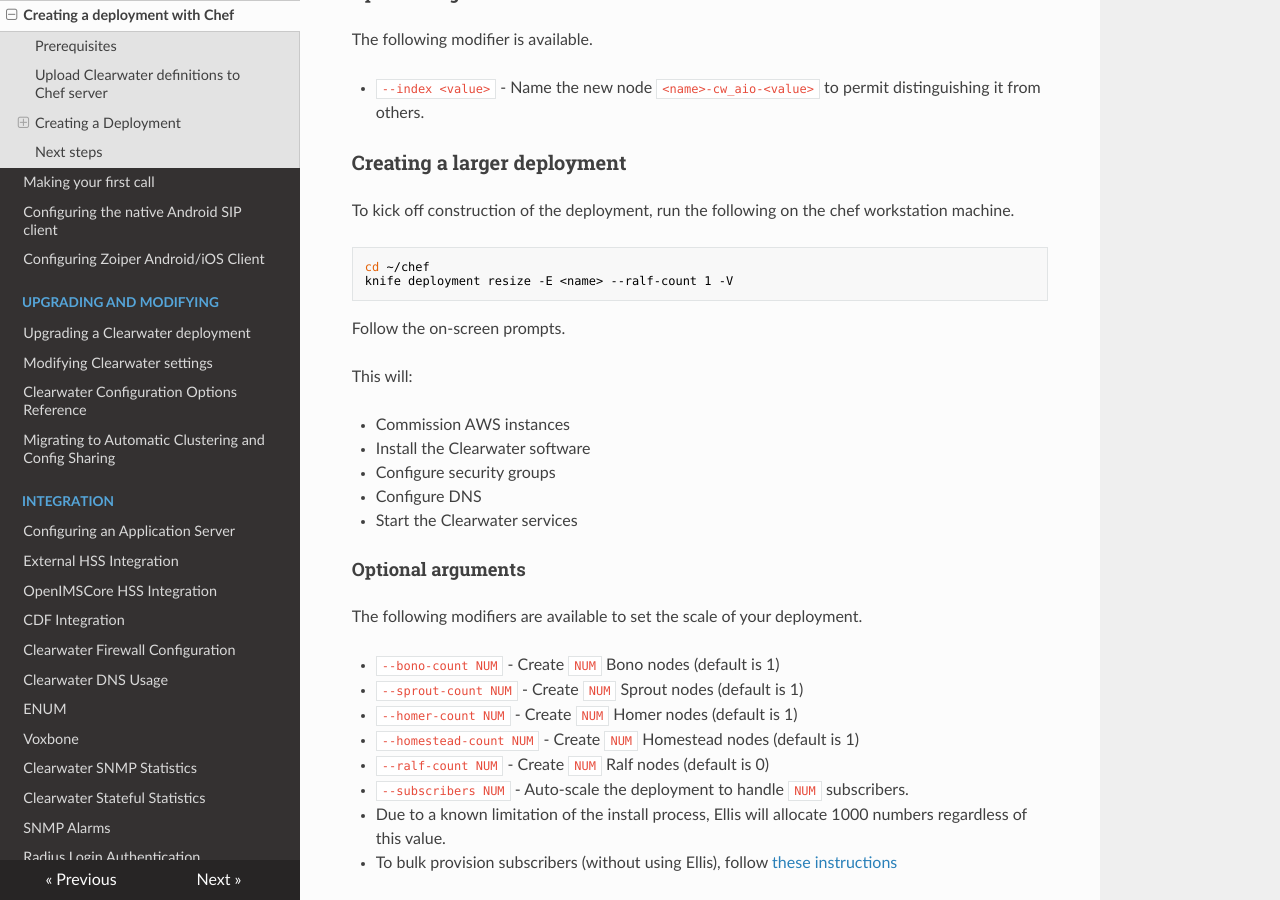
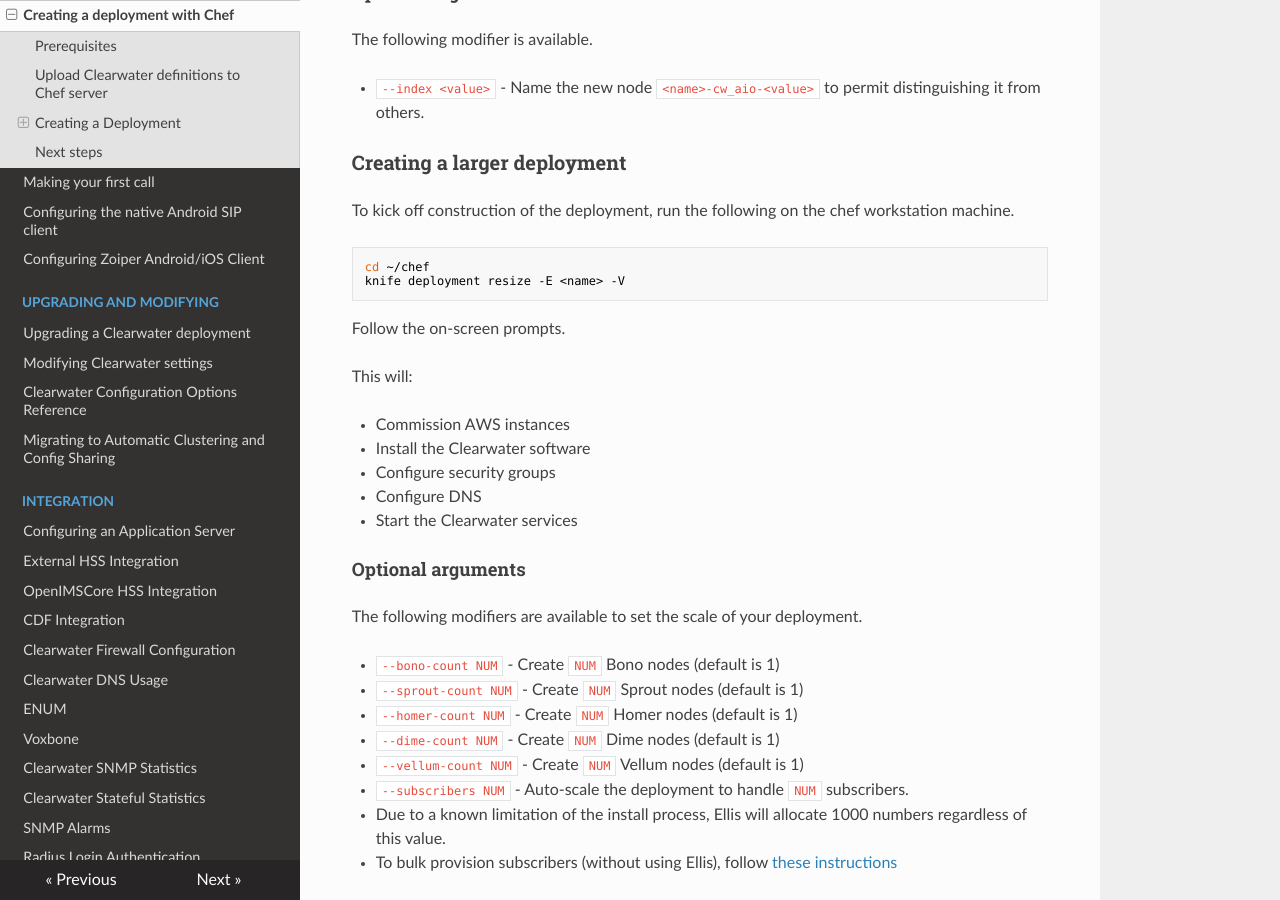
Before and after one commit to Metaswitch/clearwater-readthedocs, an MkDocs documentation site: the page built from docs/Creating_a_deployment_with_Chef.md, in a window 1280 px wide and 900 px high, scrolled down 1206 px. Built offline with MkDocs 1.6.1, drawn with Linux system fonts in a browser that asks for light colours; nearby versions of some CDN libraries; old or Windows-style settings are respelled for this version of MkDocs.

Commit message:
Update chef deployment commands for split-state

```diff
--- a/docs/Creating_a_deployment_with_Chef.md
+++ b/docs/Creating_a_deployment_with_Chef.md
@@ -45,7 +45,7 @@ The following modifier is available.
 To kick off construction of the deployment, run the following on the chef workstation machine.
 
     cd ~/chef
-    knife deployment resize -E <name> --ralf-count 1 -V
+    knife deployment resize -E <name> -V
 
 Follow the on-screen prompts.
 
@@ -64,8 +64,8 @@ The following modifiers are available to set the scale of your deployment.
 * `--bono-count NUM` - Create `NUM` Bono nodes (default is 1)
 * `--sprout-count NUM` - Create `NUM` Sprout nodes (default is 1)
 * `--homer-count NUM` - Create `NUM` Homer nodes (default is 1)
-* `--homestead-count NUM` - Create `NUM` Homestead nodes (default is 1)
-* `--ralf-count NUM` - Create `NUM` Ralf nodes (default is 0)
+* `--dime-count NUM` - Create `NUM` Dime nodes (default is 1)
+* `--vellum-count NUM` - Create `NUM` Vellum nodes (default is 1)
 * `--subscribers NUM` - Auto-scale the deployment to handle `NUM` subscribers.
   - Due to a known limitation of the install process, Ellis will allocate 1000 numbers regardless of this value.
   - To bulk provision subscribers (without using Ellis), follow [these instructions](https://github.com/Metaswitch/crest/blob/master/src/metaswitch/crest/tools/sstable_provisioning/README.md)
```
